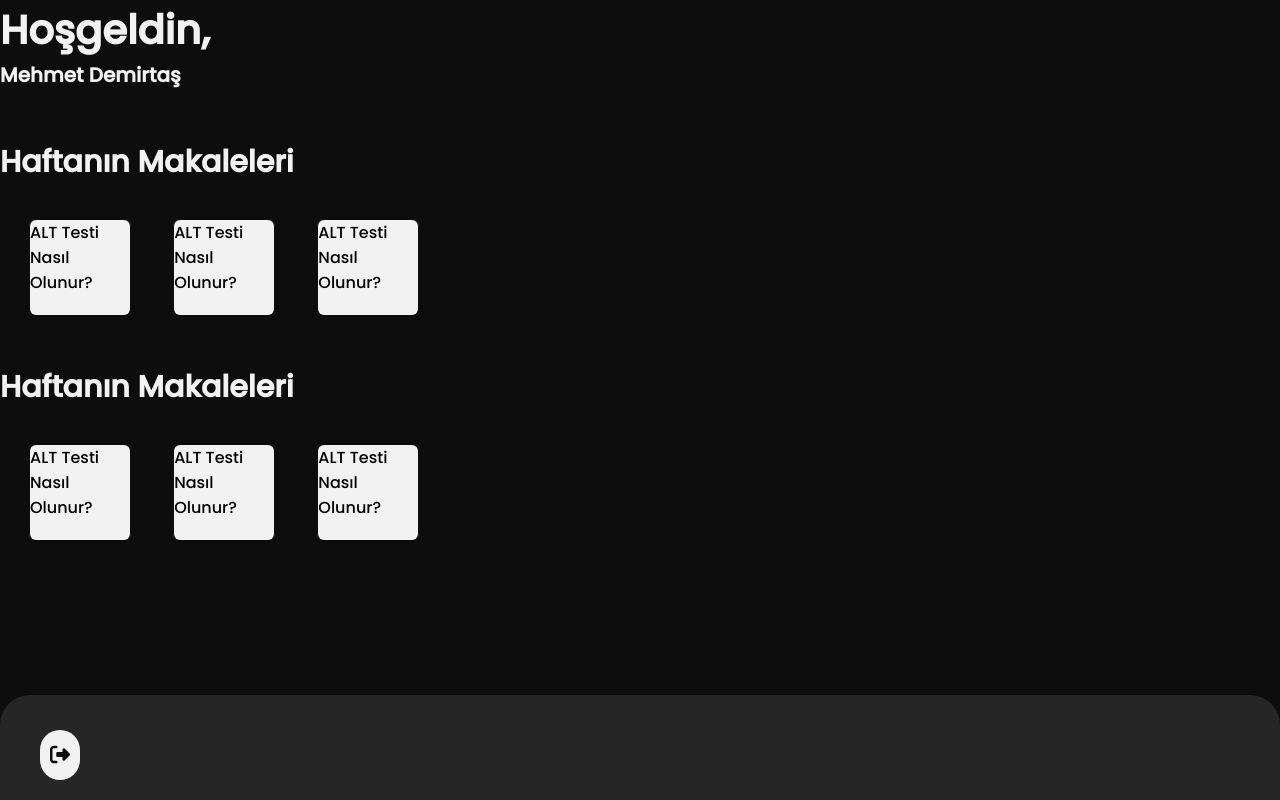
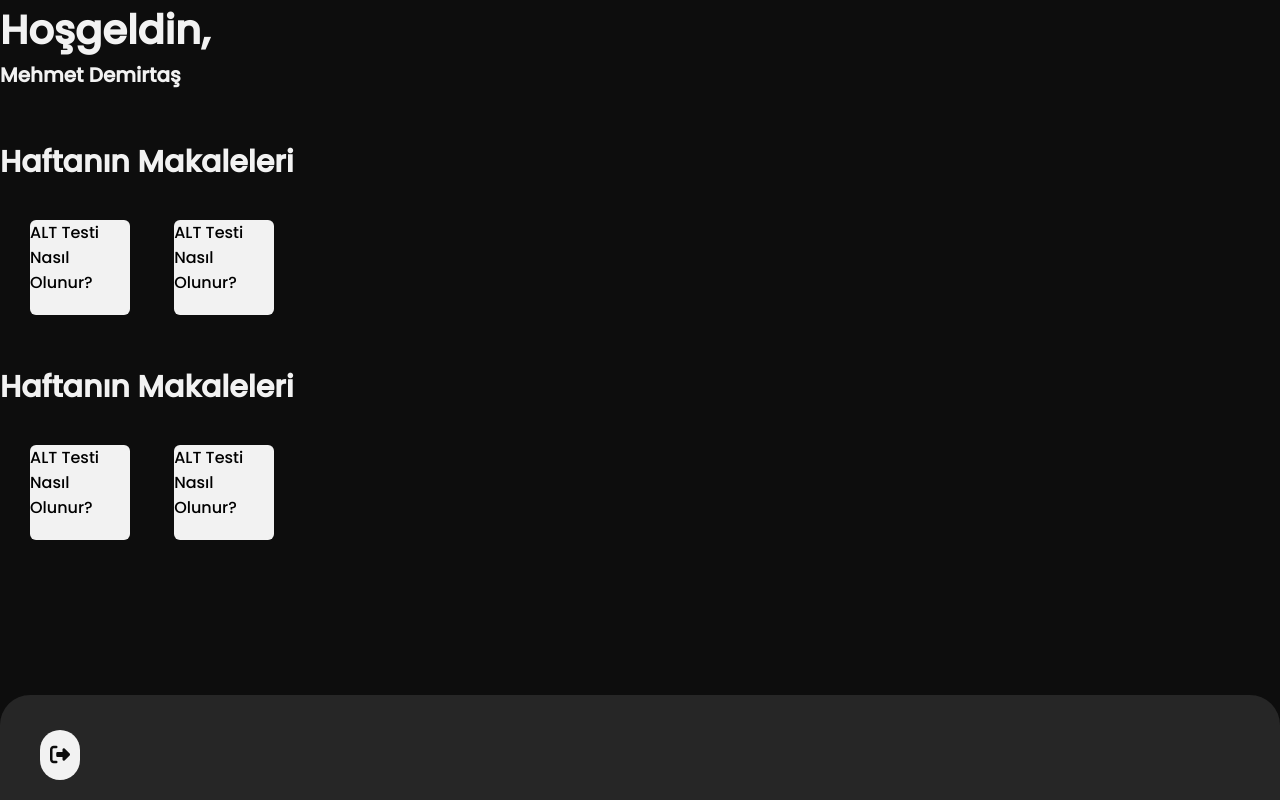
Before and after one commit to saglikguvencem/beta, a plain HTML site: page index.html in a window 1280 px wide. Drawn offline with Linux system fonts and the light colour scheme; some packages are replaced by stand-ins of ours; a script that the page names is missing.

Commit message:
Update index.html

```diff
--- a/index.html
+++ b/index.html
@@ -46,7 +46,7 @@
       <ul>
 <li><div onclick="altyonlendir()" id="part">ALT Testi Nasıl Olunur?</div></li>
 <li><div onclick="altyonlendir()" id="part">ALT Testi Nasıl Olunur?</div></li>
-<li><div onclick="altyonlendir()" id="part">ALT Testi Nasıl Olunur?</div></li>
+
       </ul>
     </div>
         <div id="section-part">
@@ -54,7 +54,6 @@
       Haftanın Makaleleri
       </h2>
       <ul>
-<li><div onclick="altyonlendir()" id="part">ALT Testi Nasıl Olunur?</div></li>
 <li><div onclick="altyonlendir()" id="part">ALT Testi Nasıl Olunur?</div></li>
 <li><div onclick="altyonlendir()" id="part">ALT Testi Nasıl Olunur?</div></li>
       </ul>
```
